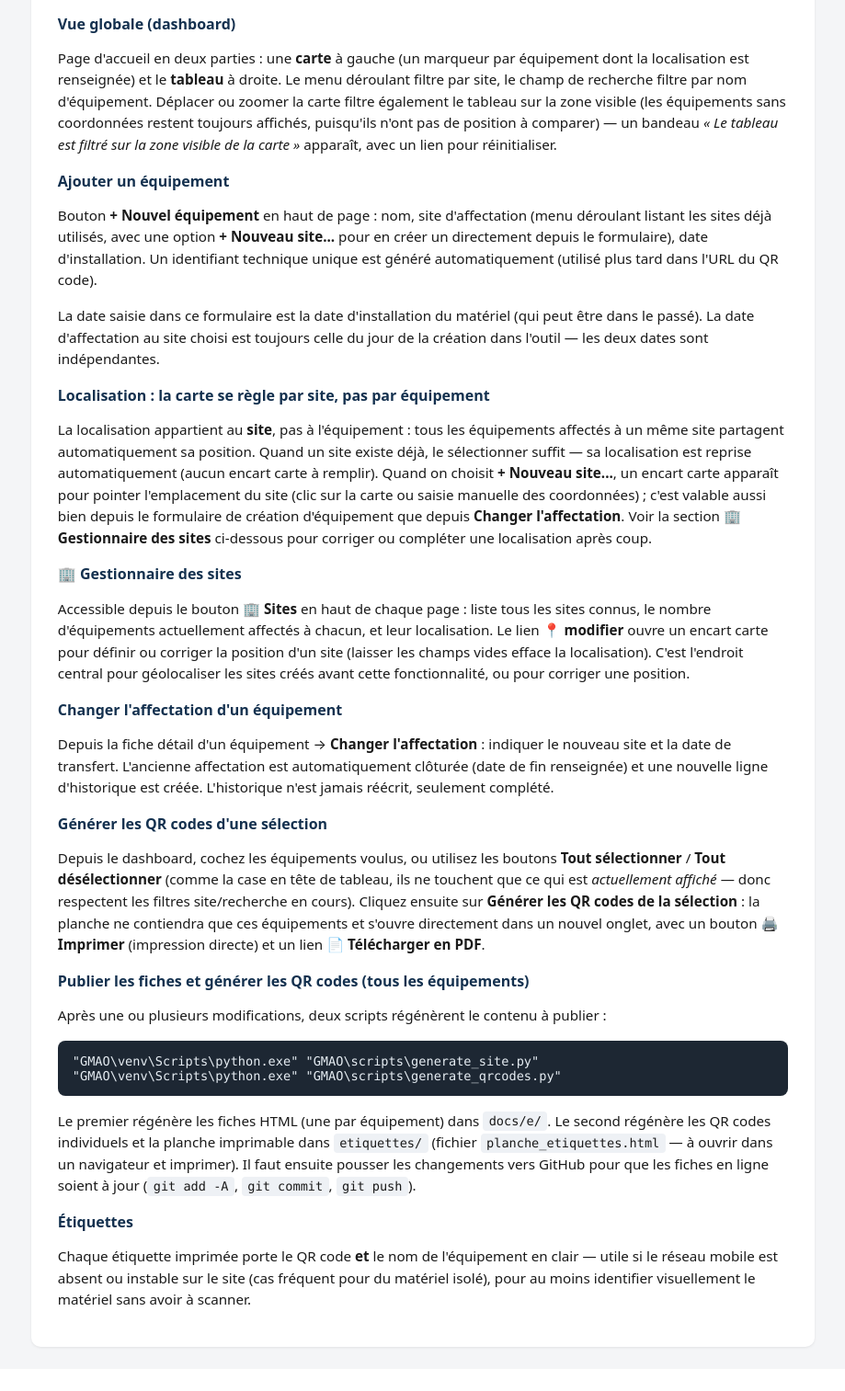
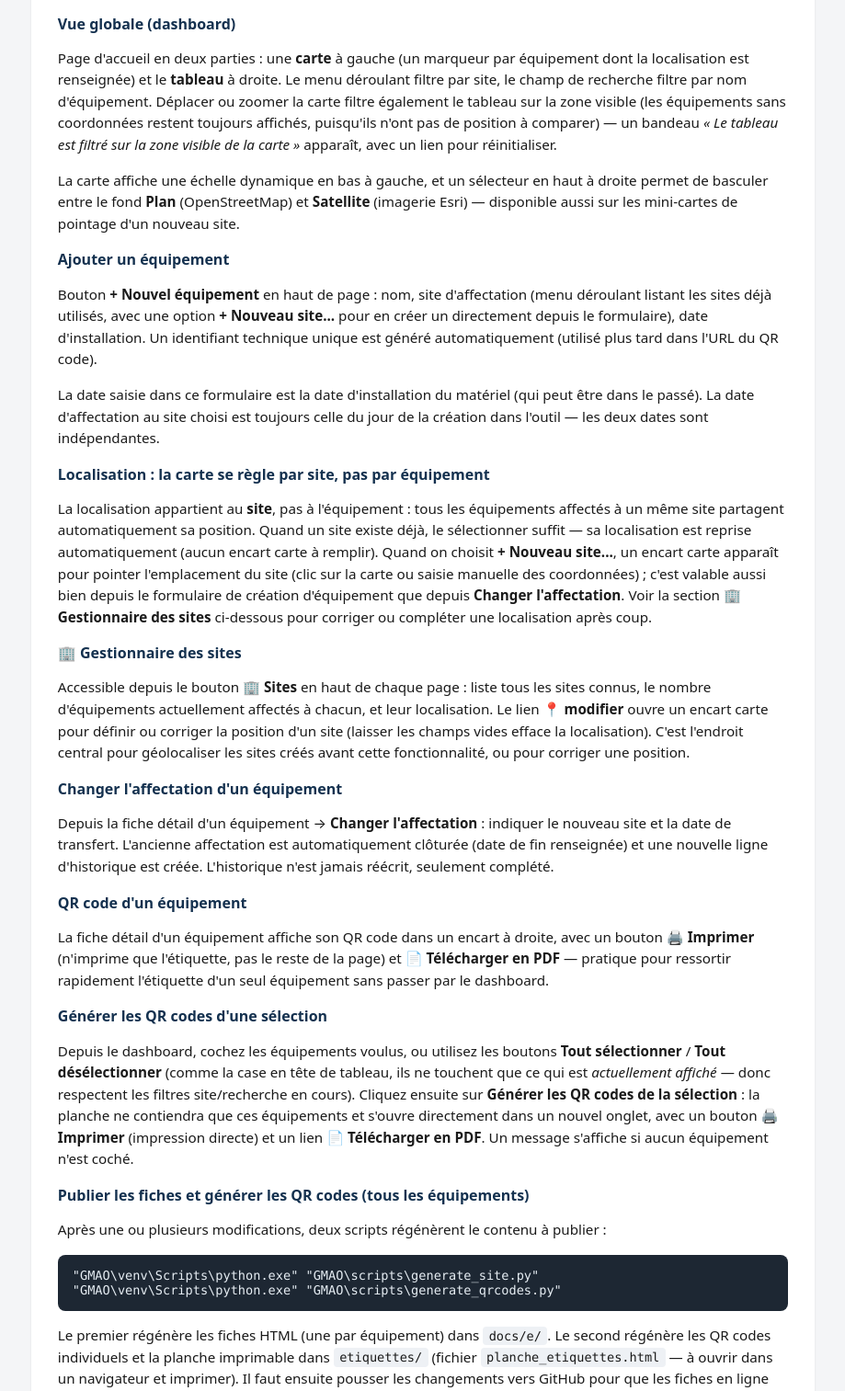
Before and after one commit to SPCMO/GMAO, a Flask app: page /aide in a window 1280 px wide. Shown: the part 481-1994 px from the top of the page at 92% size, without its empty margins (180-1099 px from the left). Before the commit the page ends 1949 px from the top, so only its background shows below. Run offline with Flask 3, Linux system fonts and the light colour scheme; tables that the repository leaves empty hold one stand-in row (values such as "Sample post").

Commit message:
QR code + Imprimer/PDF sur la fiche équipement, message d'erreur sélection vide, échelle et fond satellite sur les cartes

```diff
--- a/Aide.html
+++ b/Aide.html
@@ -77,6 +77,7 @@
 
   <h3>Vue globale (dashboard)</h3>
   <p>Page d'accueil en deux parties : une <b>carte</b> à gauche (un marqueur par équipement dont la localisation est renseignée) et le <b>tableau</b> à droite. Le menu déroulant filtre par site, le champ de recherche filtre par nom d'équipement. Déplacer ou zoomer la carte filtre également le tableau sur la zone visible (les équipements sans coordonnées restent toujours affichés, puisqu'ils n'ont pas de position à comparer) — un bandeau <i>« Le tableau est filtré sur la zone visible de la carte »</i> apparaît, avec un lien pour réinitialiser.</p>
+  <p class="muted">La carte affiche une échelle dynamique en bas à gauche, et un sélecteur en haut à droite permet de basculer entre le fond <b>Plan</b> (OpenStreetMap) et <b>Satellite</b> (imagerie Esri) — disponible aussi sur les mini-cartes de pointage d'un nouveau site.</p>
 
   <h3>Ajouter un équipement</h3>
   <p>Bouton <b>+ Nouvel équipement</b> en haut de page : nom, site d'affectation (menu déroulant listant les sites déjà utilisés, avec une option <b>+ Nouveau site...</b> pour en créer un directement depuis le formulaire), date d'installation. Un identifiant technique unique est généré automatiquement (utilisé plus tard dans l'URL du QR code).</p>
@@ -91,8 +92,11 @@
   <h3>Changer l'affectation d'un équipement</h3>
   <p>Depuis la fiche détail d'un équipement → <b>Changer l'affectation</b> : indiquer le nouveau site et la date de transfert. L'ancienne affectation est automatiquement clôturée (date de fin renseignée) et une nouvelle ligne d'historique est créée. L'historique n'est jamais réécrit, seulement complété.</p>
 
+  <h3>QR code d'un équipement</h3>
+  <p>La fiche détail d'un équipement affiche son QR code dans un encart à droite, avec un bouton <b>🖨️ Imprimer</b> (n'imprime que l'étiquette, pas le reste de la page) et <b>📄 Télécharger en PDF</b> — pratique pour ressortir rapidement l'étiquette d'un seul équipement sans passer par le dashboard.</p>
+
   <h3>Générer les QR codes d'une sélection</h3>
-  <p>Depuis le dashboard, cochez les équipements voulus, ou utilisez les boutons <b>Tout sélectionner</b> / <b>Tout désélectionner</b> (comme la case en tête de tableau, ils ne touchent que ce qui est <i>actuellement affiché</i> — donc respectent les filtres site/recherche en cours). Cliquez ensuite sur <b>Générer les QR codes de la sélection</b> : la planche ne contiendra que ces équipements et s'ouvre directement dans un nouvel onglet, avec un bouton <b>🖨️ Imprimer</b> (impression directe) et un lien <b>📄 Télécharger en PDF</b>.</p>
+  <p>Depuis le dashboard, cochez les équipements voulus, ou utilisez les boutons <b>Tout sélectionner</b> / <b>Tout désélectionner</b> (comme la case en tête de tableau, ils ne touchent que ce qui est <i>actuellement affiché</i> — donc respectent les filtres site/recherche en cours). Cliquez ensuite sur <b>Générer les QR codes de la sélection</b> : la planche ne contiendra que ces équipements et s'ouvre directement dans un nouvel onglet, avec un bouton <b>🖨️ Imprimer</b> (impression directe) et un lien <b>📄 Télécharger en PDF</b>. Un message s'affiche si aucun équipement n'est coché.</p>
 
   <h3>Publier les fiches et générer les QR codes (tous les équipements)</h3>
   <p>Après une ou plusieurs modifications, deux scripts régénèrent le contenu à publier :</p>
@@ -275,6 +279,21 @@
 
   <div class="changelog-entry">
     <div class="changelog-date">18 août 2026</div>
+    <p><span class="tag tag-feat">Nouveauté</span> Échelle dynamique et sélecteur de fond de carte (Plan / Satellite) sur toutes les cartes — dashboard et mini-cartes de pointage d'un nouveau site.</p>
+  </div>
+
+  <div class="changelog-entry">
+    <div class="changelog-date">18 août 2026</div>
+    <p><span class="tag tag-fix">Correctif</span> Un message d'erreur s'affiche désormais si on clique sur <b>Générer les QR codes de la sélection</b> sans avoir coché d'équipement (auparavant le message n'était visible que dans un onglet vide qui s'ouvrait silencieusement).</p>
+  </div>
+
+  <div class="changelog-entry">
+    <div class="changelog-date">18 août 2026</div>
+    <p><span class="tag tag-feat">Nouveauté</span> QR code affiché directement sur la fiche détail d'un équipement, avec ses propres boutons <b>🖨️ Imprimer</b> et <b>📄 Télécharger en PDF</b>.</p>
+  </div>
+
+  <div class="changelog-entry">
+    <div class="changelog-date">18 août 2026</div>
     <p><span class="tag tag-feat">Nouveauté</span> Vue schématique dans l'onglet Architecture : quelle brique est en HTML, Python ou bibliothèque externe.</p>
   </div>
 
--- a/app/qrcodes.py
+++ b/app/qrcodes.py
@@ -72,9 +72,13 @@ def generate(equipement_ids=None):
     Retourne (nombre généré, chemin de la planche HTML, chemin du PDF).
     """
     os.makedirs(config.ETIQUETTES_DIR, exist_ok=True)
-    suffixe = "etiquettes" if equipement_ids is None else "selection"
-    titre = "Planche d'étiquettes — Matériel hydrométrique" if equipement_ids is None else "Planche d'étiquettes — Sélection"
-    pdf_filename = f"planche_{suffixe}.pdf"
+    if equipement_ids is None:
+        base_filename, titre = "planche_etiquettes", "Planche d'étiquettes — Matériel hydrométrique"
+    elif len(equipement_ids) == 1:
+        base_filename, titre = f"fiche_{equipement_ids[0]}", "Étiquette"
+    else:
+        base_filename, titre = "planche_selection", "Planche d'étiquettes — Sélection"
+    pdf_filename = f"{base_filename}.pdf"
     sheet_parts = [SHEET_HEAD.format(titre=titre, pdf_filename=pdf_filename)]
 
     with db.db_session() as conn:
@@ -97,7 +101,7 @@ def generate(equipement_ids=None):
             count += 1
 
     sheet_parts.append(SHEET_TAIL)
-    html_filename = f"planche_{suffixe}.html"
+    html_filename = f"{base_filename}.html"
     sheet_path = os.path.join(config.ETIQUETTES_DIR, html_filename)
     with open(sheet_path, "w", encoding="utf-8") as f:
         f.write("".join(sheet_parts))
--- a/run.py
+++ b/run.py
@@ -55,9 +55,10 @@ def detail_equipement(equipement_id):
         site_actuel = db.get_site_actuel(conn, equipement_id)
         historique = db.get_historique(conn, equipement_id)
         site_geo = db.get_site(conn, site_actuel["site"]) if site_actuel else None
+    _, _, pdf_path = qrcodes.generate([equipement_id])
     return render_template(
         "detail.html", equipement=equipement, site_actuel=site_actuel,
-        historique=historique, site_geo=site_geo,
+        historique=historique, site_geo=site_geo, pdf_filename=os.path.basename(pdf_path),
     )
 
 
```
Also changed, not shown: app/static/leaflet/gmao-map.js (+26 -8 lines), app/templates/dashboard.html (+8 -1 lines), app/templates/detail.html (+27 -0 lines).
